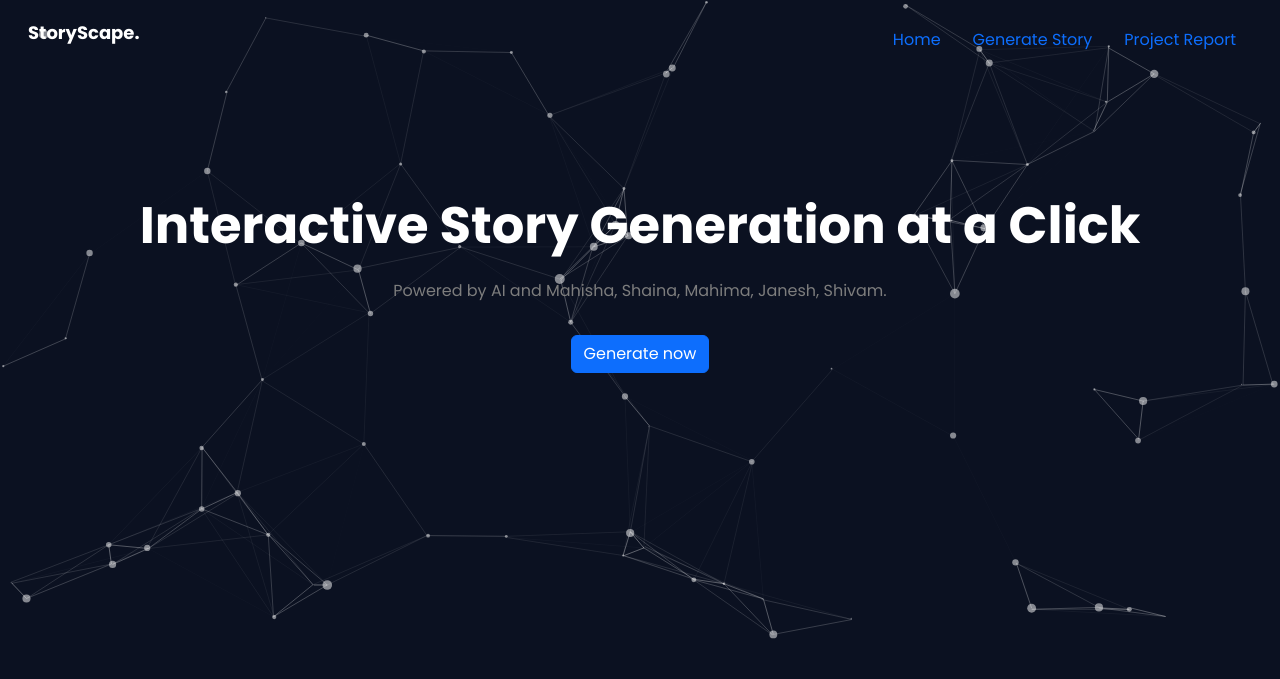
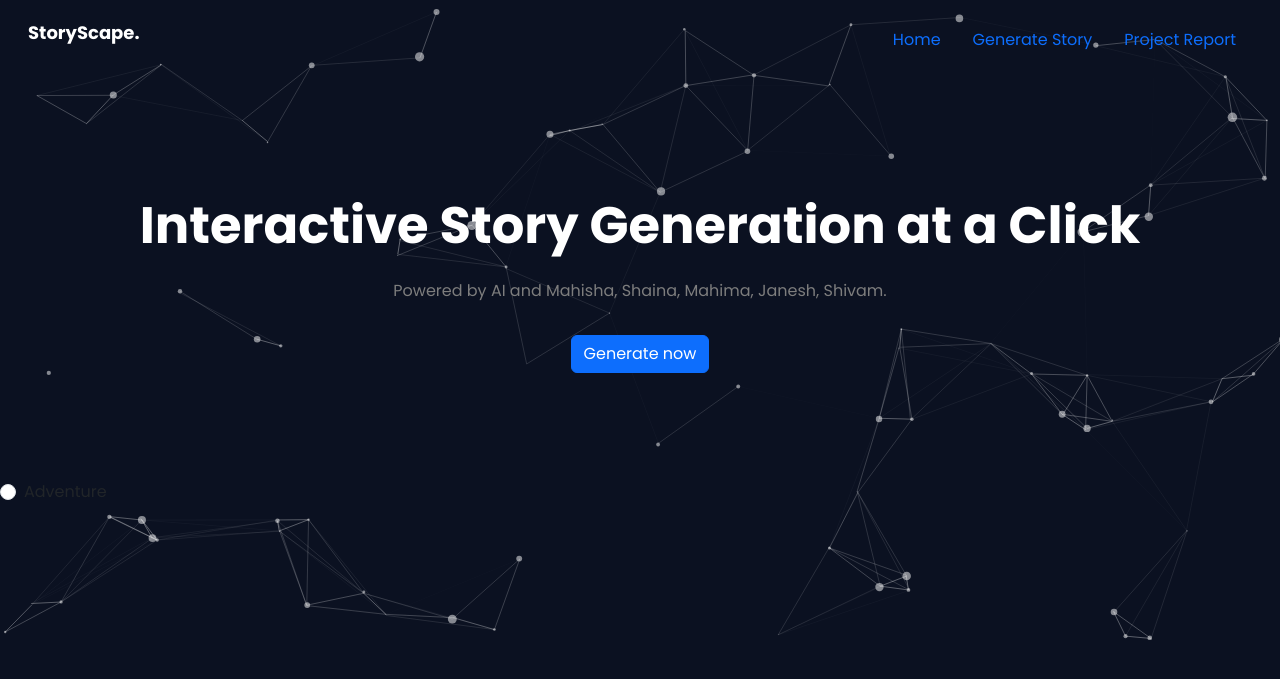
Before and after one commit to dwivediishivam/scapestory, a Flask app: page / in a window 1280 px wide. Shown: the top 679 px of the page. Run offline with Flask 3, Linux system fonts and the light colour scheme.

Commit message:
Update index.html

```diff
--- a/templates/index.html
+++ b/templates/index.html
@@ -89,11 +89,21 @@
         });
         </script>
 
+    <div class="form-check">
+      <input class="form-check-input" type="radio" name="storyTheme" id="adventure" value="Adventure">
+      <label class="form-check-label" for="adventure">Adventure</label>
+    </div>
+
     <script>
         document.getElementById('saveButton').addEventListener('click', function(event) {
             event.preventDefault();
             var storyTheme = document.querySelector('input[name="storyTheme"]:checked').value;
             var storyStart = document.getElementById('storyStart').value;
+
+            if (!storyTheme || !storyStart) {
+                alert('Please fill in all fields');
+                return;
+            }
 
             fetch('/', {
                 method: 'POST',
@@ -104,13 +114,21 @@
             })
             .then(response => response.json())
             .then(data => {
-                  alert("Generated Story: " + data.story); // Optionally, update the DOM to display the story
+                if(data.error) {
+                    alert("Error: " + data.error);
+                } else {
+                    alert("Generated Story: " + data.story);
+                }
             })
             .catch((error) => {
                 console.error('Error:', error);
             });
         });
     </script>
+    <link rel="stylesheet" href="/static/styles.css">
+    <script src="/static/particles.js"></script>
+    <script src="/static/app.js"></script>
+
 
 </body>
 </html>
```
Lines whose indentation alone changed are shown as unchanged.
